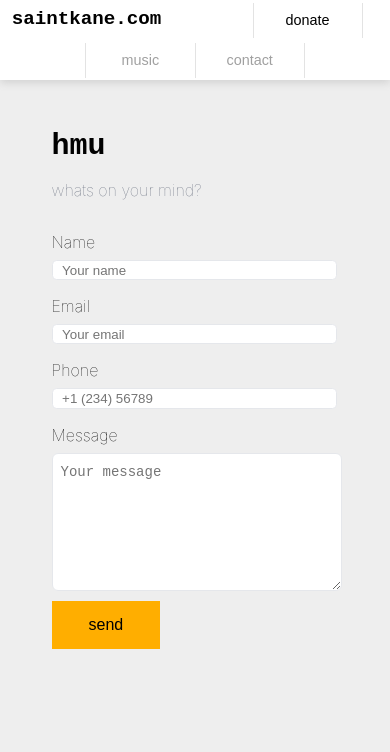
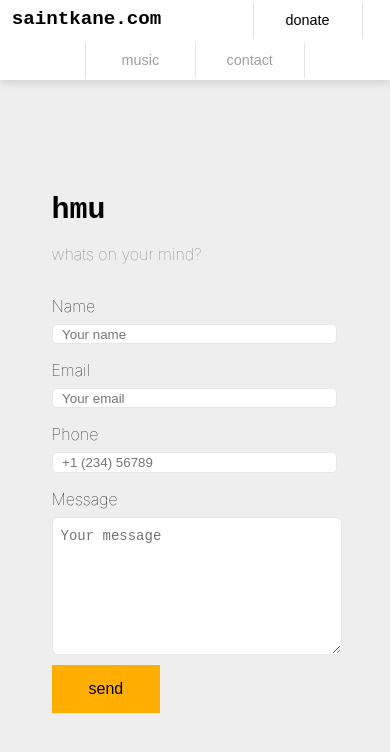
Before and after one commit to saintkanemusic/saintkane.com, a plain HTML site: page contact.html in a window 390 px wide. Drawn offline with Linux system fonts and the light colour scheme.

Commit message:
minor changes to viewport structure

```diff
--- a/contact.html
+++ b/contact.html
@@ -11,7 +11,7 @@
 
 
 </head>
-<body id="homePage">
+<body>
     <header>
         <div id="leftBanner">
             <div class="NavTitle">
@@ -33,6 +33,9 @@
             <div class="separatorLineVert"></div>
         </div>
     </header>
+<div class="home">
+  <div class="underBanner"></div>
+  <div class="Spanner">
     <section class="contact-section">
         <div class="contact-intro">
           <h2 class="contact-title">hmu</h2>
@@ -71,8 +74,8 @@
             <button class="form-submit" type="submit">send</button>
         </form>
     </section>
-
-
+  </div>
+</div>
         </div>
     </div>
 </body></html>
--- a/style.css
+++ b/style.css
@@ -1,3 +1,8 @@
+:root {
+  --menuHt: 3rem;
+  --MenuhtResp: 6rem;
+}
+
 p{
     font-weight: 50;
     font-family: -apple-system, BlinkMacSystemFont, "Segoe UI", Roboto, Helvetica, Arial, sans-serif;
@@ -20,7 +25,9 @@ h2{
 h3{
     font-family:  "Courier New", Courier, monospace;
     font-weight: lighter;
-    margin-bottom: 2rem;
+    margin-block-start: 0px;
+    margin-top: 0px;
+    margin-bottom: 1.5rem;
     font-size: 1rem;
 }
 
@@ -37,8 +44,8 @@ color: #000000;
     display: flex;
     flex-direction: column;
     justify-content: space-evenly;
-    margin-bottom: 3rem;
-    max-height: 80vh;
+    padding-bottom: 3.5rem;
+    height: 60vh;
     width: 40rem;
 }
 
@@ -151,7 +158,6 @@ banner {
 
 .contact-section {
   width: 22rem;
-  padding: 5rem 1rem;
 }
 
 .contact-title {
@@ -209,11 +215,11 @@ banner {
 
 header {
     background-color: #ffffff;
-    box-shadow: 0px 3px 8px #d2d2d2;
+    box-shadow: 0px 3px 8px #0000001f;
     box-sizing: border-box;
     display: flex;
     flex-wrap: wrap;
-    height: 3rem;
+    height: var(--menuHt);
     align-items: stretch;
     justify-content: space-between;
     left: 0;
@@ -299,7 +305,6 @@ transform: translateY(3px);
     display: flex;
     flex-direction: column;
     justify-content: center;
-    margin-top: 6rem;
     padding: 0% 0% 0% 0%;
     width: 100%;
 
@@ -440,8 +445,11 @@ html{
 }
 
 .underBanner {
-    background-color: #423692;
+    background-color: rgba(0, 255, 0, 0);
+    height: var(--menuHt);
+    width: 100%;
     display: flex;
+    margin-bottom: 3rem;
 }
 
 button{
@@ -494,7 +502,10 @@ background-color: #4661b0
     width: 17rem;
   }
   .home{
-    margin-top: 8rem;
+padding: 0%;
+  }
+  .underBanner{
+    height: 6rem;
   }
 }
 @media (max-width: 400px) {
```
Also changed, not shown: index.html (+1 -1 lines), merch.html (+1 -0 lines), thankyou.html (+1 -0 lines). Lines whose indentation alone changed are shown as unchanged.
